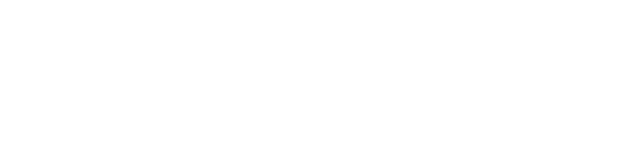
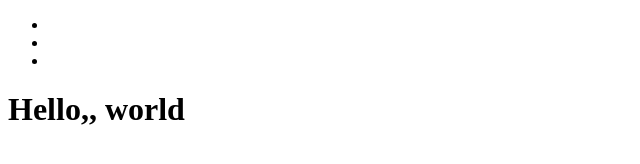
Before and after one commit to jotojotovich/hello-world, a plain HTML site: page index.html in a window 1280 px wide. Shown: the whole page, without its empty margins (0-640 px from the left). Drawn offline with Linux system fonts and the light colour scheme.

Commit message:
Update index.html

```diff
--- a/index.html
+++ b/index.html
@@ -3,5 +3,15 @@
   <head>
   </head>
   <body>
+    <footer>
+      <div id="main-menu"></div>
+      <ul>
+        <li></li>
+        <li></li>
+        <li></li>
+      </ul>
+    </footer>
+    <h1>Hello,, world</h1>
+
   </body>
 </html>
```
